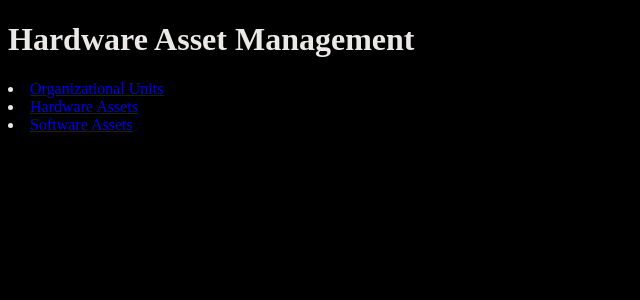
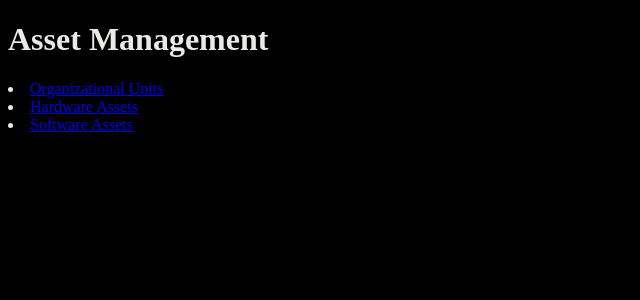
Before and after one commit to dogoncouch/LogESP, a Django app: page /hwam/ in a window 1280 px wide. Shown: the part 77-377 px from the top of the page, without its empty margins (0-640 px from the left). Run offline with Django 3.2, Linux system fonts and the light colour scheme; parts of the project's set-up code (start-up, migrations or seed data) failed here and were passed over.

Commit message:
Update asset management index

```diff
--- a/hwam/templates/hwam/index.html
+++ b/hwam/templates/hwam/index.html
@@ -1,6 +1,6 @@
 {% include "hwam/base.html" %}
 
-<h1>Hardware Asset Management</h1>
+<h1>Asset Management</h1>
 
 <li><a href="{% url 'hwam:ou_index' %}">Organizational Units</a></li>
 <li><a href="{% url 'hwam:hw_index' %}">Hardware Assets</a></li>
```
